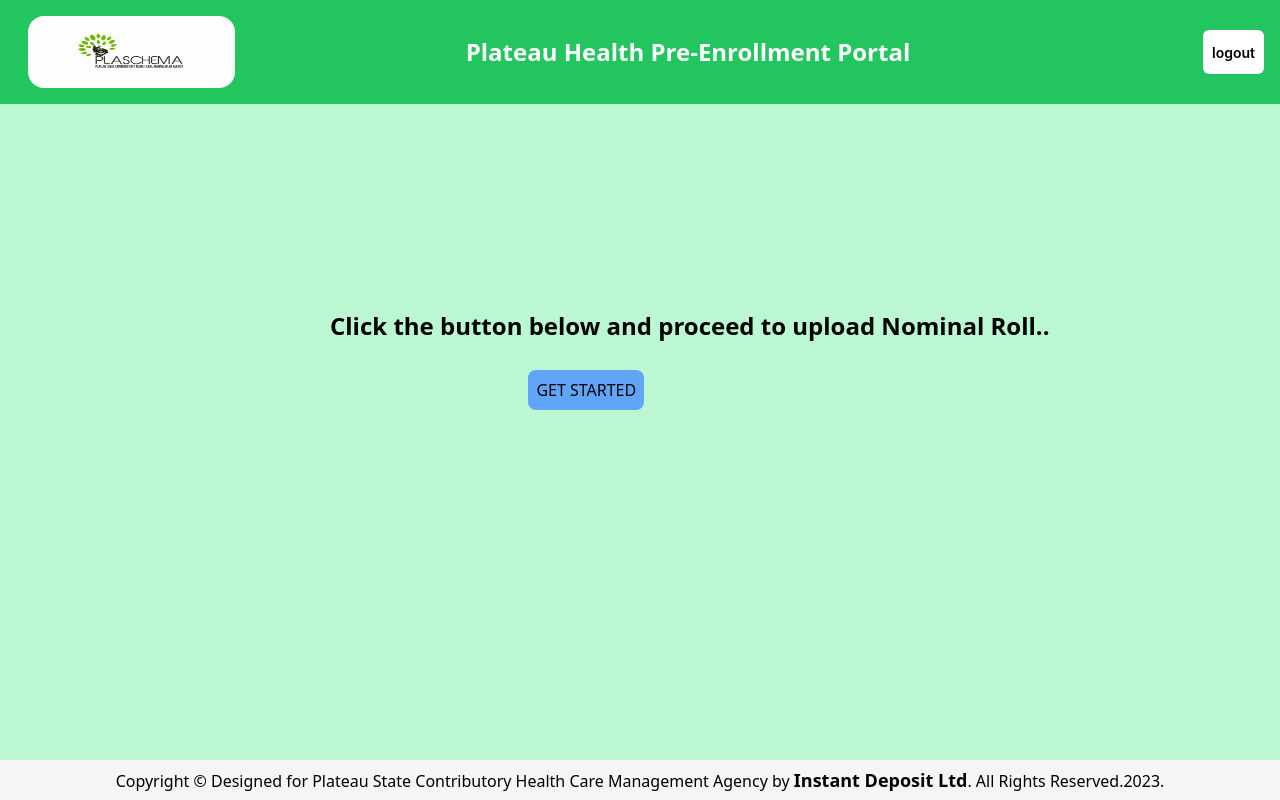
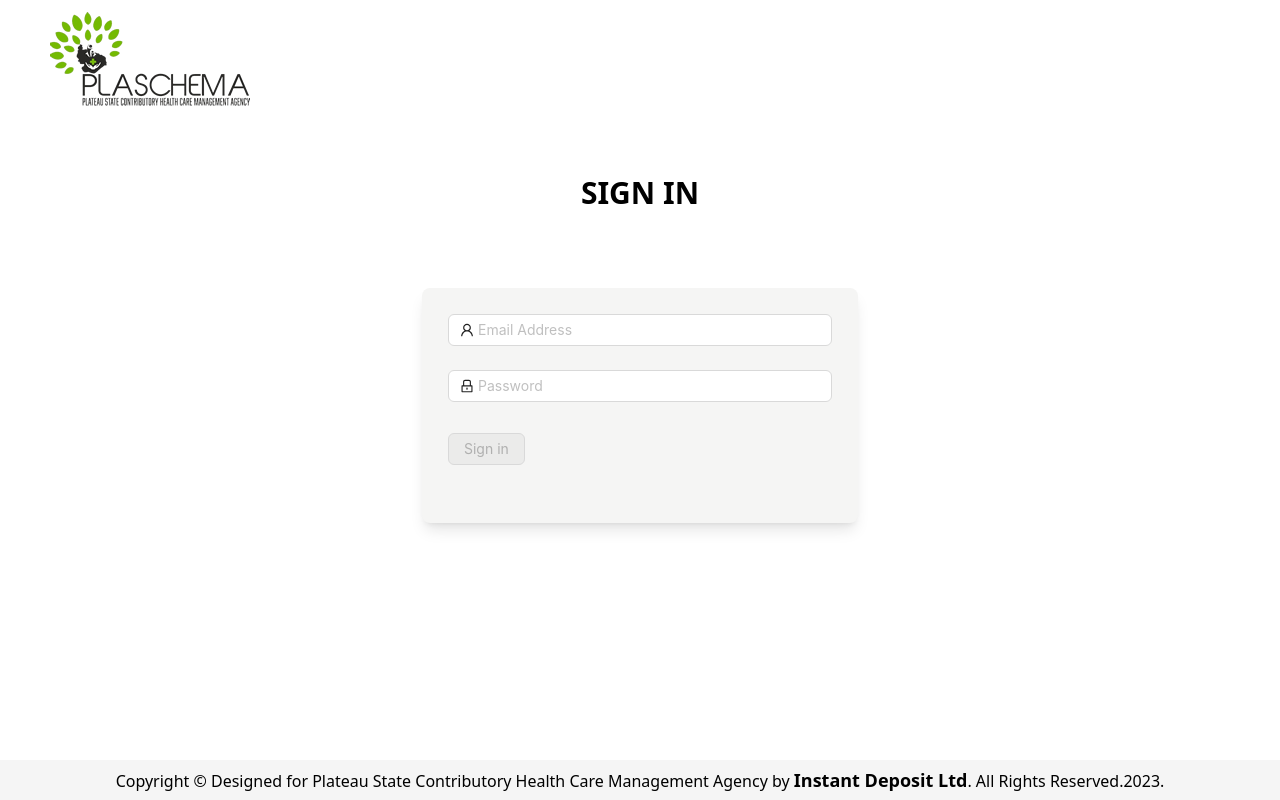
Before and after one commit to chinewueze/preenrolment-portal-v2, a React (Vite) app: page / in a window 1280 px wide. Built offline with nearby package versions, Linux system fonts and the light colour scheme.

Commit message:
Assigned paths for proper routing across components

```diff
--- a/src/App.jsx
+++ b/src/App.jsx
@@ -1,14 +1,16 @@
 // import { useState } from 'react'
 import { Route, Routes } from "react-router-dom";
 import { Login } from "./components/login";
-import { Home } from "./homepage";
+import { Home } from "./components/homepage";
+import {Portal} from "./components/portal"
 export default function App() {
 
   return (
     <>
       <Routes>
-        {/* <Route path="/" element={<Login />} /> */}
-        <Route path="/" element={<Home/>} />
+        <Route path="/" element={<Login />} />
+        <Route path="/home" element={<Home/>} />
+        <Route path="/portal" element={<Portal/>} />
       </Routes>
     </>
   )
```
